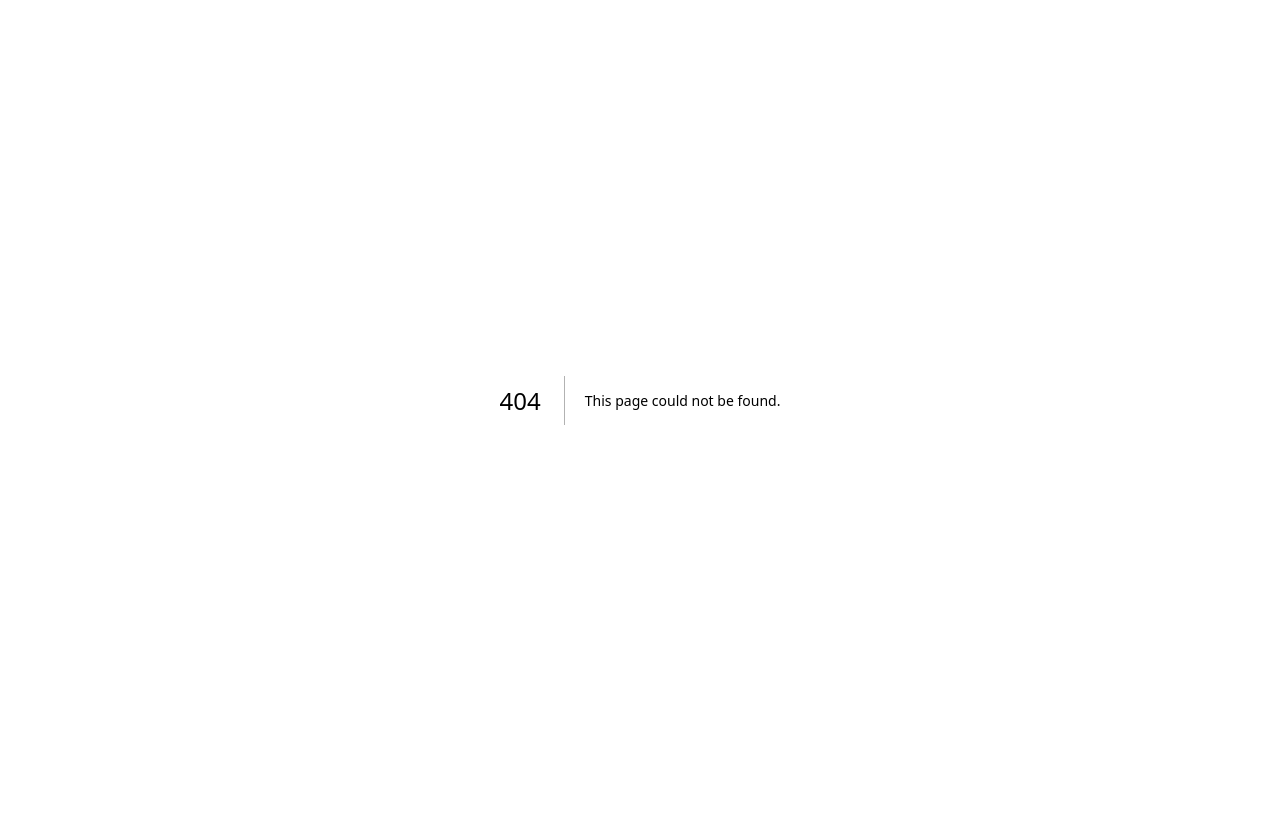
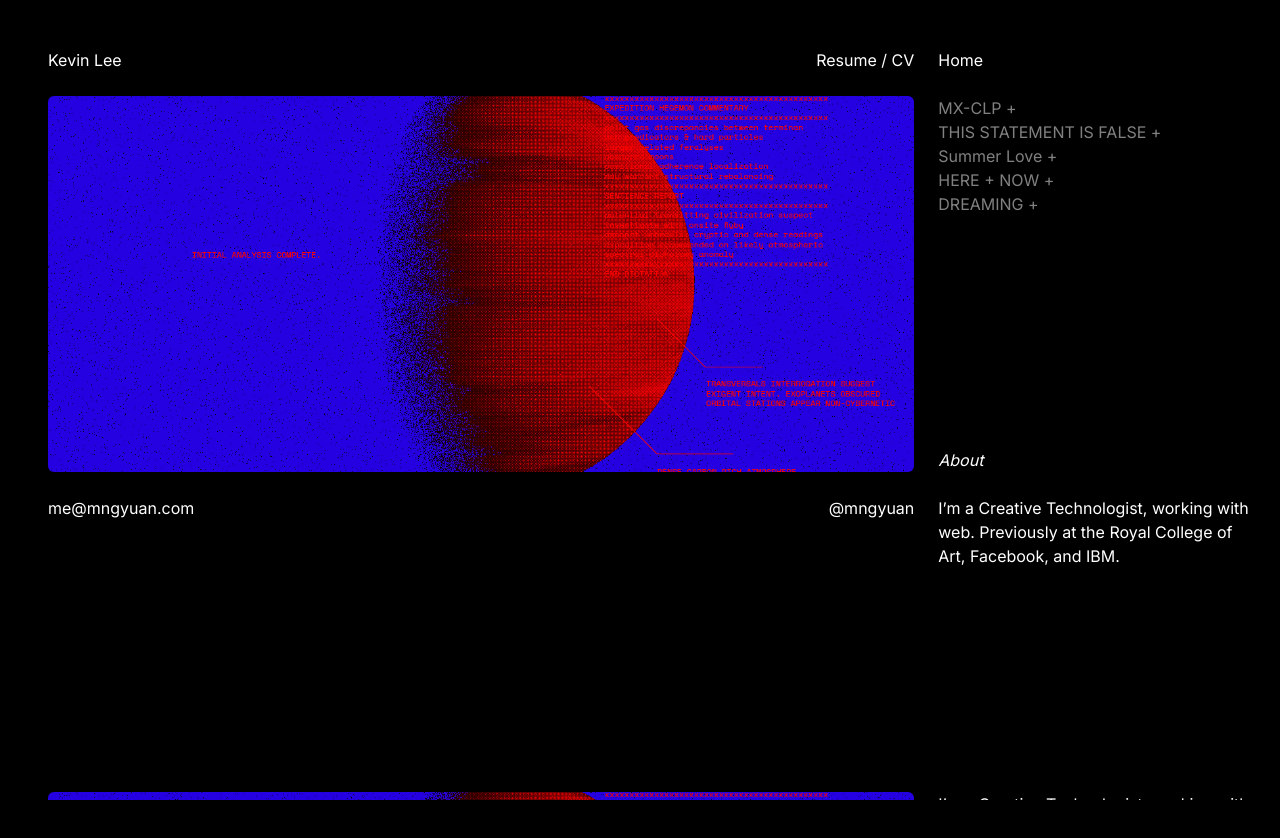
Before and after one commit to mngyuan/personal-site-2023, a Next.js app: page /mx-clp in a window 1280 px wide. Before the commit this address had no page. Shown: the top 838 px of the page. Before the commit the page ends 800 px from the top, so only its background shows below. Built offline with nearby package versions, Linux system fonts and the light colour scheme.

Commit message:
basic componentization of page routes

```diff
--- a/src/app/layout.js
+++ b/src/app/layout.js
@@ -1,17 +1,117 @@
-import './globals.css'
-import { Inter } from 'next/font/google'
+import './globals.css';
+import {Inter} from 'next/font/google';
+import Link from 'next/link';
+import Image from 'next/image';
 
-const inter = Inter({ subsets: ['latin'] })
+import jupiterPic from '../../public/jupiter.png';
+
+const inter = Inter({subsets: ['latin']});
 
 export const metadata = {
-  title: 'Create Next App',
-  description: 'Generated by create next app',
-}
+  title: 'Kevin Lee',
+  description: 'Creative technologist. Ex-Facebook, IBM, RCA.',
+};
 
-export default function RootLayout({ children }) {
+const Nav = () => (
+  <div className="h-full w-2/7 top-0 left-5/7 absolute flex flex-col justify-between bg-gradient-to-b from-black from-25% to-60%">
+    <div className="flex flex-row justify-between p-6 pt-12 pr-12 pb-0">
+      <Link href="/">Home</Link>
+    </div>
+    <nav className="basis-1/2 shrink-0 grow-0 flex flex-col justify-between p-6 pr-12 pb-0">
+      <ul>
+        <li>
+          <Link
+            className="opacity-50 hover:opacity-100 transition-opacity"
+            href="/mx-clp"
+          >
+            MX-CLP +
+          </Link>
+        </li>
+        <li>
+          <Link
+            className="opacity-50 hover:opacity-100 transition-opacity"
+            href="/this-statement-is-false"
+          >
+            THIS STATEMENT IS FALSE +
+          </Link>
+        </li>
+        <li>
+          <Link
+            className="opacity-50 hover:opacity-100 transition-opacity"
+            href="/summer-love"
+          >
+            Summer Love +
+          </Link>
+        </li>
+        <li>
+          <Link
+            className="opacity-50 hover:opacity-100 transition-opacity"
+            href="/here+now"
+          >
+            HERE + NOW +
+          </Link>
+        </li>
+        <li>
+          <Link
+            className="opacity-50 hover:opacity-100 transition-opacity"
+            href="/dreaming"
+          >
+            DREAMING +
+          </Link>
+        </li>
+      </ul>
+      <div>
+        <i>About</i>
+      </div>
+    </nav>
+    <div className="basis-1/2 shrink-0 grow-0"></div>
+  </div>
+);
+
+export default function RootLayout({children}) {
   return (
     <html lang="en">
-      <body className={inter.className}>{children}</body>
+      <body className={`${inter.className} text-white bg-black`}>
+        <main className="h-full overflow-auto flex flex-col justify-between">
+          <div className="flex flex-row justify-between sticky top-0 p-6 pt-12 pl-12 pb-0 pr-2/7">
+            <div>Kevin Lee</div>
+            <div>
+              <a href="/Kevin Lee CV - Summer 2023.pdf" target="_blank">
+                Resume / CV
+              </a>
+            </div>
+          </div>
+          <div className="h-1/2 basis-1/2 shrink-0 grow-0 p-6 pl-12 pb-0 pr-2/7">
+            <Image
+              className="h-full w-full object-cover rounded-md"
+              src={jupiterPic}
+            />
+          </div>
+          <div className="sticky top-blurb flex flex-row justify-between">
+            <div className="w-5/7 flex flex-row justify-between p-6 pl-12 pb-0 pr-0">
+              <div>
+                <a href="mailto:me@mngyuan.com" target="_blank">
+                  me@mngyuan.com
+                </a>
+              </div>
+              <div>
+                <a href="https://instagram.com/mngyuan" target="_blank">
+                  @mngyuan
+                </a>
+              </div>
+            </div>
+          </div>
+          <div className="flex flex-row justify-between items-start">
+            <div className="h-full w-5/7"></div>
+            <div className="w-2/7 -mt-6 px-6 sticky top-blurb">
+              I’m a Creative Technologist, working with web. Previously at the
+              Royal College of Art, Facebook, and IBM.
+            </div>
+          </div>
+          {children}
+        </main>
+        <Nav />
+      </body>
     </html>
-  )
+  );
 }
--- /dev/null
+++ b/src/app/mx-clp/page.js
@@ -0,0 +1,35 @@
+import Image from 'next/image';
+
+import jupiterPic from '../../../public/jupiter.png';
+
+export default function Home() {
+  return (
+    <>
+      <div className="h-1/4 basis-1/4 shrink-0 grow-0"></div>
+      <div className="h-1/2 basis-1/2 shrink-0 grow-0 flex flex-row justify-between items-start">
+        <div className="h-full w-5/7 p-6 pl-12 pr-0 pb-0">
+          <Image
+            className="h-full w-full object-cover rounded-md"
+            src={jupiterPic}
+          />
+        </div>
+        <div className="w-2/7 pt-6 px-6 sticky top-blurb">
+          I’m a Creative Technologist, working with web. Previously at the Royal
+          College of Art, Facebook, and IBM.
+        </div>
+      </div>
+      <div className="h-1/2 basis-1/2 shrink-0 grow-0 flex flex-row justify-between items-start">
+        <div className="h-full w-5/7 p-6 pl-12 pr-0 pb-0">
+          <Image
+            className="h-full w-full object-cover rounded-md"
+            src={jupiterPic}
+          />
+        </div>
+        <div className="w-2/7 pt-6 px-6 sticky top-blurb">
+          I’m a Creative Technologist, working with web. Previously at the Royal
+          College of Art, Facebook, and IBM.
+        </div>
+      </div>
+    </>
+  );
+}
--- a/src/app/page.js
+++ b/src/app/page.js
@@ -1,116 +1,11 @@
 import Image from 'next/image';
-import Link from 'next/link';
 
 import jupiterPic from '../../public/jupiter.png';
 
 export default function Home() {
   return (
     <>
-      <main className="h-full overflow-auto flex flex-col justify-between bg-black text-white">
-        <div className="flex flex-row justify-between sticky top-0 p-6 pt-12 pl-12 pb-0 pr-2/7">
-          <div>Kevin Lee</div>
-          <div>Resume / CV</div>
-        </div>
-        <div className="h-1/2 basis-1/2 shrink-0 grow-0 p-6 pl-12 pb-0 pr-2/7">
-          <Image
-            className="h-full w-full object-cover rounded-md"
-            src={jupiterPic}
-          />
-        </div>
-        <div className="flex flex-row justify-between basis-1/2 shrink-0 grow-0 sticky top-blurb p-6 pl-12 pb-0 pr-2/7">
-          <div>me@mngyuan.com</div>
-          <div>@mngyuan</div>
-        </div>
-        <div className="h-1/2 basis-1/2 shrink-0 grow-0 flex flex-row justify-between items-start">
-          <div className="h-full w-5/7 p-6 pl-12 pr-0 pb-0">
-            <Image
-              className="h-full w-full object-cover rounded-md"
-              src={jupiterPic}
-            />
-          </div>
-          <div className="w-2/7 pt-6 px-6 sticky top-blurb">
-            I’m a Creative Technologist, working with web. Previously at the
-            Royal College of Art, Facebook, and IBM.
-          </div>
-        </div>
-        <div className="h-1/2 basis-1/2 shrink-0 grow-0 flex flex-row justify-between items-start">
-          <div className="h-full w-5/7 p-6 pl-12 pr-0 pb-0">
-            <Image
-              className="h-full w-full object-cover rounded-md"
-              src={jupiterPic}
-            />
-          </div>
-          <div className="w-2/7 pt-6 px-6 sticky top-blurb">
-            I’m a Creative Technologist, working with web. Previously at the
-            Royal College of Art, Facebook, and IBM.
-          </div>
-        </div>
-        <div className="h-1/2 basis-1/2 shrink-0 grow-0 flex flex-row justify-between items-start">
-          <div className="h-full w-5/7 p-6 pl-12 pr-0 pb-0">
-            <Image
-              className="h-full w-full object-cover rounded-md"
-              src={jupiterPic}
-            />
-          </div>
-          <div className="w-2/7 pt-6 px-6 sticky top-blurb">
-            I’m a Creative Technologist, working with web. Previously at the
-            Royal College of Art, Facebook, and IBM.
-          </div>
-        </div>
-      </main>
-      <div className="h-full w-2/7 top-0 left-5/7 absolute flex flex-col justify-between bg-black text-white">
-        <div className="flex flex-row justify-between p-6 pt-12 pr-12 pb-0">
-          Home
-        </div>
-        <nav className="basis-1/2 shrink-0 grow-0 flex flex-col justify-between p-6 pr-12 pb-0">
-          <ul>
-            <li>
-              <Link
-                className="opacity-50 hover:opacity-100 transition-opacity"
-                href="/mx-clp"
-              >
-                MX-CLP +
-              </Link>
-            </li>
-            <li>
-              <Link
-                className="opacity-50 hover:opacity-100 transition-opacity"
-                href="/this-statement-is-false"
-              >
-                THIS STATEMENT IS FALSE +
-              </Link>
-            </li>
-            <li>
-              <Link
-                className="opacity-50 hover:opacity-100 transition-opacity"
-                href="/summer-love"
-              >
-                Summer Love +
-              </Link>
-            </li>
-            <li>
-              <Link
-                className="opacity-50 hover:opacity-100 transition-opacity"
-                href="/here+now"
-              >
-                HERE + NOW +
-              </Link>
-            </li>
-            <li>
-              <Link
-                className="opacity-50 hover:opacity-100 transition-opacity"
-                href="/dreaming"
-              >
-                DREAMING +
-              </Link>
-            </li>
-          </ul>
-          <div>
-            <i>About</i>
-          </div>
-        </nav>
-        <div className="basis-1/2 shrink-0 grow-0"></div>
-      </div>
+      <div className="h-full"></div>
     </>
   );
 }
```
